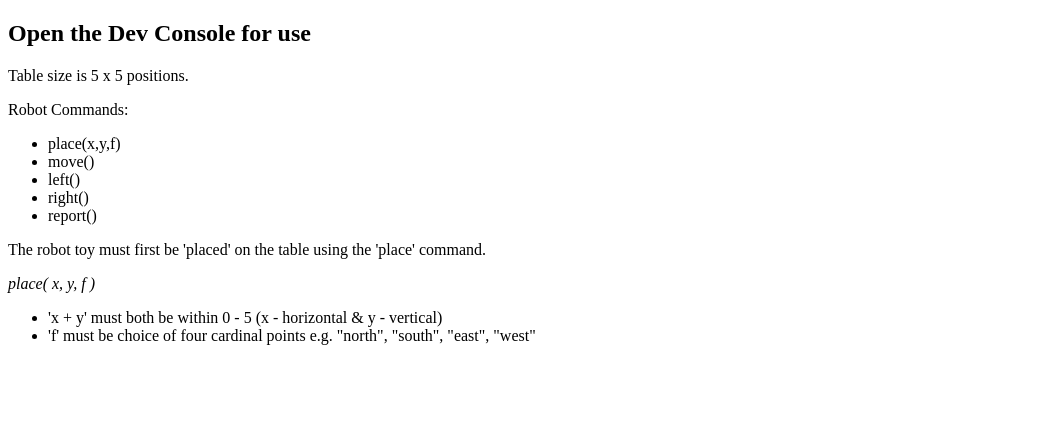
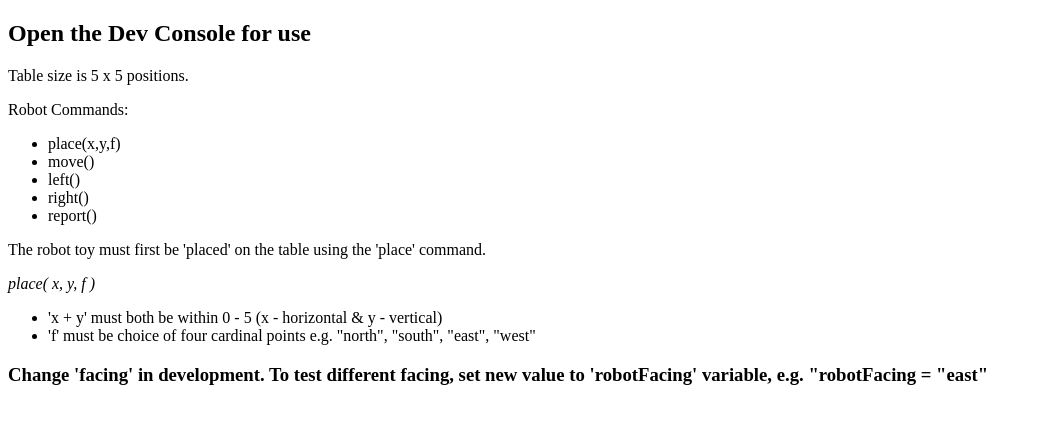
Before and after one commit to m-aitken/Toy-Robot, a plain HTML site: page index.html in a window 1280 px wide. Shown: the whole page, without its empty margins (0-1041 px from the left). Drawn offline with Linux system fonts and the light colour scheme.

Commit message:
instructions update

```diff
--- a/index.html
+++ b/index.html
@@ -24,7 +24,7 @@ The robot toy must first be 'placed' on the table using the 'place' command.
 	<li>'x + y' must both be within 0 - 5 (x - horizontal & y - vertical)</li>
 	<li>'f' must be choice of four cardinal points e.g. "north", "south", "east", "west"</li>
 </ul>
-
+<h3><p>Change 'facing' in development. To test different facing, set new value to 'robotFacing' variable, e.g. "robotFacing = "east"</p></h3>
 <script type="text/javascript" src="simulator.js"></script>
 </body>
 </html>
```
